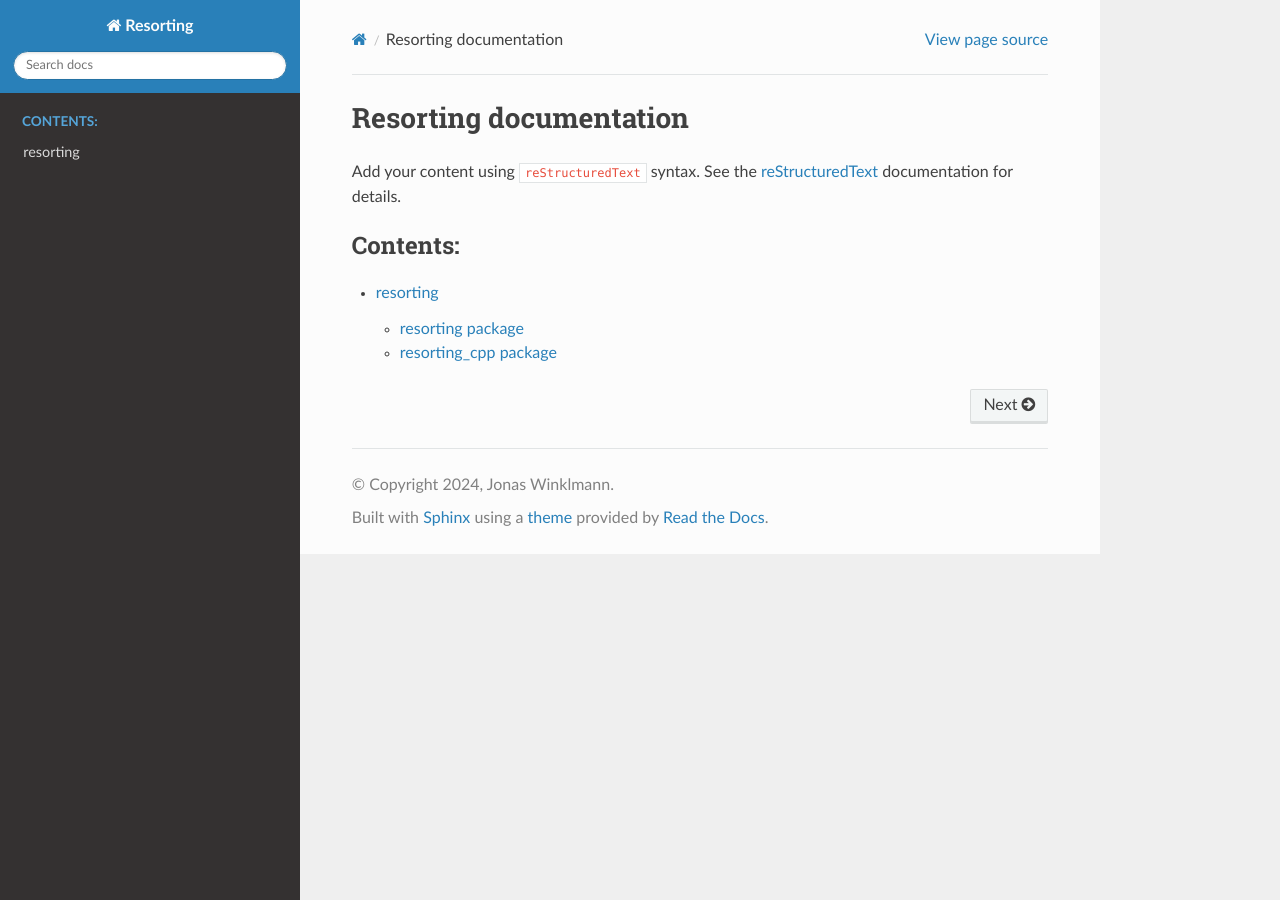
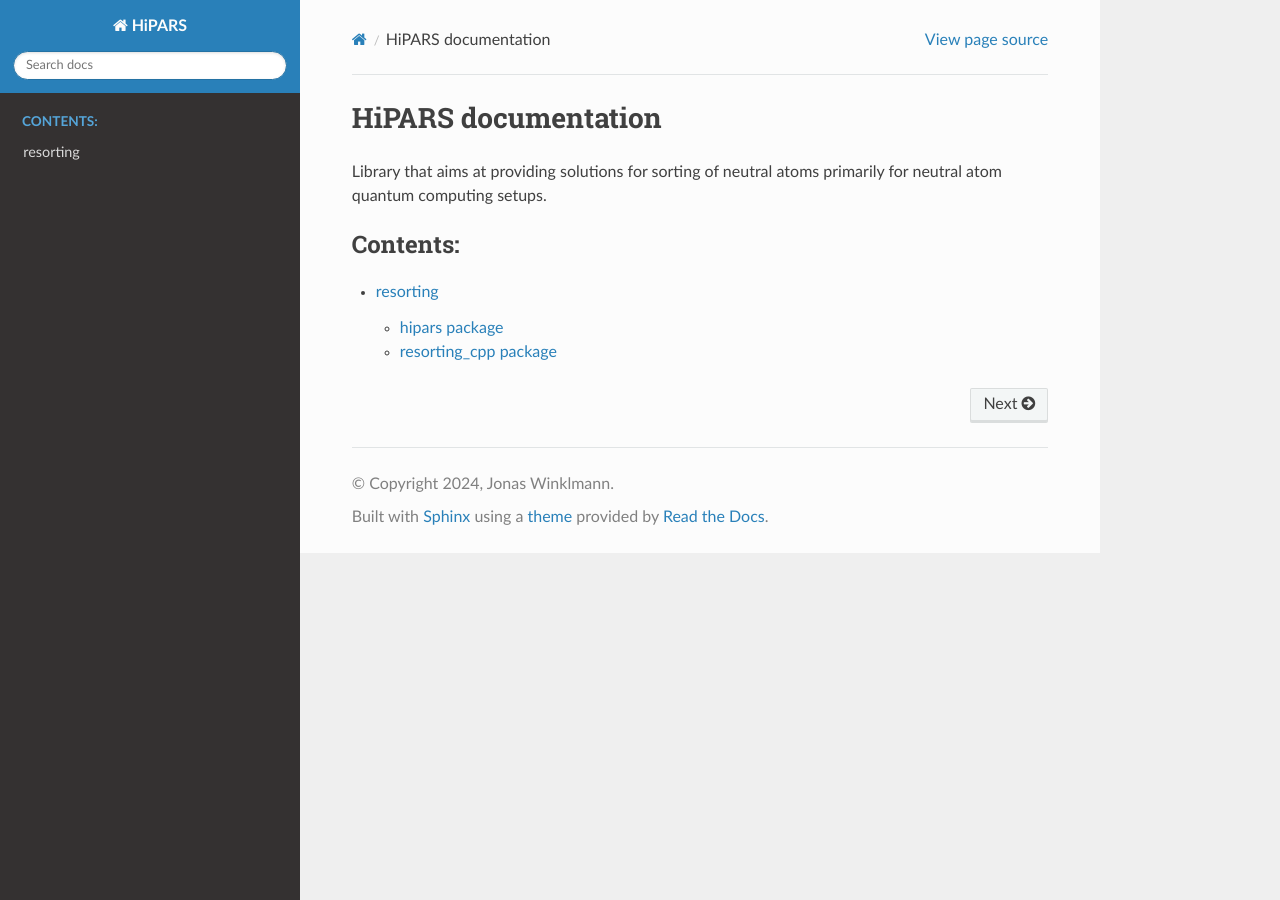
Before and after one commit to jonaswinklmann/HiPARS, a Sphinx documentation site: the page built from docs/source/index.rst, in a window 1280 px wide. Built offline with Sphinx 7.4.7 and the Read the Docs theme 3.1.0, drawn with Linux system fonts in a browser that asks for light colours.

Commit message:
Updated sphinx config

```diff
--- a/docs/source/conf.py
+++ b/docs/source/conf.py
@@ -2,7 +2,7 @@
 
 import os
 import sys
-sys.path.insert(0, os.path.abspath('../../resorting_pip/resorting/'))
+sys.path.insert(0, os.path.abspath('../../resorting_pip/hipars/'))
 import sphinx_rtd_theme
 #
 # For the full list of built-in configuration values, see the documentation:
@@ -11,7 +11,7 @@ import sphinx_rtd_theme
 # -- Project information -----------------------------------------------------
 # https://www.sphinx-doc.org/en/master/usage/configuration.html#project-information
 
-project = 'Resorting'
+project = 'HiPARS'
 copyright = '2024, Jonas Winklmann'
 author = 'Jonas Winklmann'
 release = '0.0.1'
--- a/docs/source/resorting.rst
+++ b/docs/source/hipars.rst
@@ -1,10 +1,10 @@
-resorting package
+hipars package
 =================
 
-resorting.Sorting module
+hipars.Sorting module
 ------------------------
 
-.. automodule:: resorting.Sorting
+.. automodule:: hipars.Sorting
    :members:
    :undoc-members:
    :show-inheritance:
--- a/docs/source/index.rst
+++ b/docs/source/index.rst
@@ -3,13 +3,10 @@
    You can adapt this file completely to your liking, but it should at least
    contain the root `toctree` directive.
 
-Resorting documentation
+HiPARS documentation
 =======================
 
-Add your content using ``reStructuredText`` syntax. See the
-`reStructuredText <https://www.sphinx-doc.org/en/master/usage/restructuredtext/index.html>`_
-documentation for details.
-
+Library that aims at providing solutions for sorting of neutral atoms primarily for neutral atom quantum computing setups.
 
 .. toctree::
    :maxdepth: 2
--- a/docs/source/modules.rst
+++ b/docs/source/modules.rst
@@ -4,5 +4,5 @@ resorting
 .. toctree::
    :maxdepth: 4
 
-   resorting
+   hipars
    resorting_cpp
```
